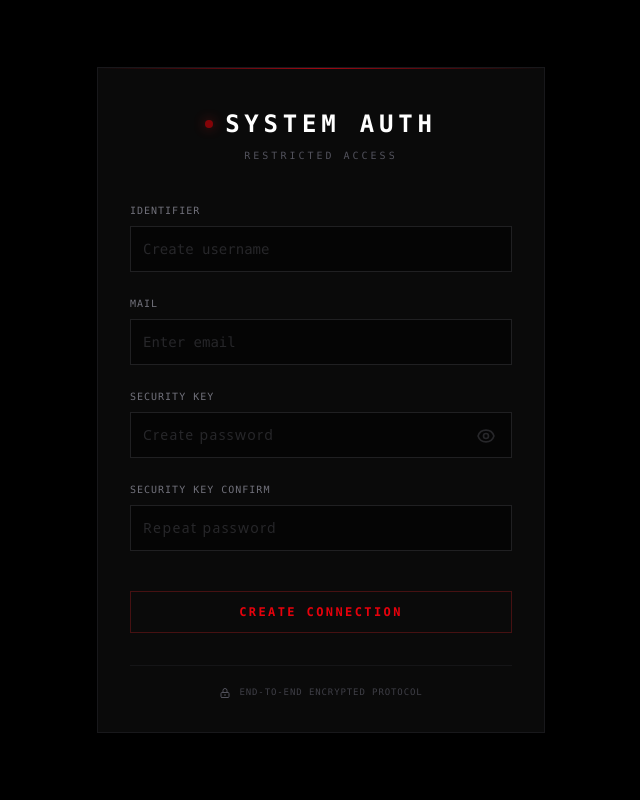
After one commit to Musulmankul05/vanta-note, a Django app: page /signup/ in a window 1280 px wide. The commit adds this page. Shown: the whole page, without its empty margins (319-959 px from the left). Run offline with Django 5.2, Linux system fonts and the light colour scheme; style sheets or scripts are compiled from the project's sources; some libraries are stand-ins or nearby versions.

Commit message:
New commit

```diff
--- a/notes/templates/note-list.html
+++ b/notes/templates/note-list.html
@@ -81,7 +81,7 @@
                 <div class="text-sm font-semibold truncate">Login</div>
                 <div class="text-xs text-zinc-600 truncate group-hover:text-zinc-500">If you have your account</div>
             </button>
-        	<button onclick="location.href='#'" class="w-full text-left p-3 border-l-2
+        	<button onclick="location.href='{% url 'signup' %}'" class="w-full text-left p-3 border-l-2
         	border-lime-800 text-zinc-400 transition-all group">
 
                 <div class="text-sm font-semibold truncate">Sign up</div>
--- a/notes/urls.py
+++ b/notes/urls.py
@@ -4,5 +4,5 @@ from notes import views
 
 urlpatterns = [
     path('', views.note_list_view, name='note-menu'),
-    path('/<int:pk>', views.note_detail_view, name='note-detail'),
+    path('note/<int:pk>', views.note_detail_view, name='note-detail'),
 ]
--- a/notes/views.py
+++ b/notes/views.py
@@ -12,7 +12,7 @@ def note_list_view(request):
 def note_detail_view(request, pk):
     md = markdown.Markdown(extensions=['fenced_code'])
     note = get_object_or_404(Note, pk=pk)
-    note.content = md.convert(note.content)
+    note.content = md.convert(note.decrypt_note(master_key=request.session['master_key']))
 
 
     if request.headers.get("HX-Request"):
--- a/users/admin.py
+++ b/users/admin.py
@@ -5,5 +5,7 @@ from users.models import User
 
 @admin.register(User)
 class UserAdmin(admin.ModelAdmin):
-    fields = ('username', 'first_name', 'last_name', 'email')
+    fields = ('username', 'first_name', 'last_name', 'email', 'is_staff', 'is_active', 'salt')
+    readonly_fields = ('salt',)
     list_display = ('username', 'first_name', 'last_name', 'email')
+    list_filter = ('is_staff', 'is_active')
--- a/users/models.py
+++ b/users/models.py
@@ -4,6 +4,7 @@ from django.db import models
 # Create your models here.
 class User(AbstractUser):
     username = models.CharField(unique=True, max_length=50)
-    first_name = models.CharField(max_length=50)
-    last_name = models.CharField(max_length=50)
+    first_name = models.CharField(max_length=50, null=True, blank=True)
+    last_name = models.CharField(max_length=50, null=True, blank=True)
     email = models.EmailField(unique=True)
+    salt = models.BinaryField(blank=True, null=True)
--- /dev/null
+++ b/users/templates/signup.html
@@ -0,0 +1,107 @@
+{% load static tailwind_tags %}
+
+<!DOCTYPE html>
+<html lang="en">
+<head>
+    <meta charset="UTF-8">
+    <title>Websidian|Signup</title>
+    {% tailwind_css %}
+</head>
+<body class="bg-black text-zinc-400 font-mono antialiased h-screen flex items-center justify-center overflow-hidden">
+
+<!-- Легкое свечение на фоне (опционально) -->
+<div class="absolute inset-0 bg-[radial-gradient(ellipse_at_center,_var(--tw-gradient-stops))] from-red-950/20 via-black to-black -z-10"></div>
+
+<!-- Login Container -->
+<div class="w-full max-w-md bg-[#0a0a0a] border border-zinc-900 shadow-2xl relative p-8">
+
+    <!-- Верхняя красная линия-акцент -->
+    <div class="absolute top-0 left-0 w-full h-[1px] bg-gradient-to-r from-transparent via-red-800 to-transparent"></div>
+
+    <!-- Header -->
+    <div class="text-center mb-10 mt-2">
+        <h1 class="text-2xl font-bold text-white tracking-[0.2em] uppercase flex items-center justify-center gap-3">
+            <span class="w-2 h-2 bg-red-700 rounded-full animate-pulse shadow-[0_0_12px_rgba(185,28,28,0.8)]"></span>
+            System Auth
+        </h1>
+        <p class="text-[10px] text-zinc-600 mt-2 uppercase tracking-[0.3em]">Restricted Access</p>
+    </div>
+
+    <!-- Form -->
+    <form method="post" class="space-y-6">
+        {% csrf_token %}
+
+        <!-- Username Input -->
+        <div class="space-y-2">
+            <label class="block text-[10px] uppercase tracking-widest text-zinc-500">Identifier</label>
+            <input id="username" name="username" type="text" placeholder="Create username"
+                   class="w-full bg-[#050505] text-zinc-200 text-sm placeholder-zinc-800 border border-zinc-800/80 p-3 focus:outline-none focus:border-red-800 focus:ring-1 focus:ring-red-900/30 transition-all rounded-none">
+        </div>
+        <div class="space-y-2">
+            <label for="email" class="block text-[10px] uppercase tracking-widest text-zinc-500">Mail</label>
+            <input id="email" name="email" type="email" placeholder="Enter email"
+                   class="w-full bg-[#050505] text-zinc-200 text-sm placeholder-zinc-800 border border-zinc-800/80 p-3 focus:outline-none focus:border-red-800 focus:ring-1 focus:ring-red-900/30 transition-all rounded-none">
+        </div>
+        <div class="space-y-2">
+            <div class="flex justify-between items-center">
+                <label class="block text-[10px] uppercase tracking-widest text-zinc-500">Security Key</label>
+            </div>
+            <div class="relative">
+            <input id="password1" name="password1" type="password" placeholder="Create password"
+                   class="w-full bg-[#050505] text-zinc-200 text-sm placeholder-zinc-800 border border-zinc-800/80 p-3
+                    focus:outline-none focus:border-red-800 focus:ring-1 focus:ring-red-900/30 transition-all rounded-none
+                    font-sans tracking-widest">
+            <button type="button" id="togglePassword" class="absolute right-4 top-3.5 text-zinc-800 hover:text-zinc-700 transition-colors">
+                <svg xmlns="http://www.w3.org/2000/svg" class="h-5 w-5" fill="none" viewBox="0 0 24 24" stroke="currentColor">
+                    <path stroke-linecap="round" stroke-linejoin="round" stroke-width="2" d="M15 12a3 3 0 11-6 0 3 3 0 016 0z" />
+                    <path stroke-linecap="round" stroke-linejoin="round" stroke-width="2" d="M2.458 12C3.732 7.943 7.523 5 12 5c4.478 0 8.268 2.943 9.542 7-1.274 4.057-5.064 7-9.542 7-4.477 0-8.268-2.943-9.542-7z" />
+                </svg>
+            </button>
+
+            </div>
+        </div>
+        <div class="space-y-2">
+            <div class="flex justify-between items-center">
+                <label class="block text-[10px] uppercase tracking-widest text-zinc-500">Security Key Confirm</label>
+            </div>
+            <input id="password2" name="password2" type="password" placeholder="Repeat password"
+                   class="w-full bg-[#050505] text-zinc-200 text-sm placeholder-zinc-800 border border-zinc-800/80 p-3
+                    focus:outline-none focus:border-red-800 focus:ring-1 focus:ring-red-900/30 transition-all rounded-none
+                    font-sans tracking-widest">
+        </div>
+
+        <!-- Action Button -->
+        <button type="submit"
+                class="w-full mt-4 bg-transparent border border-red-900/50 text-red-600 hover:text-white hover:bg-red-900/40 hover:border-red-700 p-3 text-xs uppercase tracking-[0.2em] font-bold transition-all group">
+            Create Connection
+        </button>
+
+    </form>
+
+    <div class="mt-8 border-t border-zinc-900/80 pt-5 text-center">
+        <p class="text-[9px] text-zinc-700 uppercase tracking-widest flex items-center justify-center gap-2">
+            <svg class="w-3 h-3 text-zinc-600" fill="none" viewBox="0 0 24 24" stroke="currentColor">
+                <path stroke-linecap="round" stroke-linejoin="round" stroke-width="2"
+                      d="M12 15v2m-6 4h12a2 2 0 002-2v-6a2 2 0 00-2-2H6a2 2 0 00-2 2v6a2 2 0 002 2zm10-10V7a4 4 0 00-8 0v4h8z"/>
+            </svg>
+            End-to-end encrypted protocol
+        </p>
+    </div>
+
+</div>
+</body>
+<script>
+    document.addEventListener('DOMContentLoaded', () => {
+            const togglePassword = document.getElementById('togglePassword');
+            const passwordInput = document.getElementById('password1');
+
+            if (togglePassword && passwordInput) {
+                togglePassword.addEventListener('click', () => {
+                    const type = passwordInput.getAttribute('type') === 'password1' ? 'text' : 'password1';
+                    passwordInput.setAttribute('type', type);
+                    togglePassword.classList.toggle('text-zinc-700');
+                });
+            }
+        });
+</script>
+</html>
--- a/users/urls.py
+++ b/users/urls.py
@@ -4,5 +4,6 @@ from users import views
 
 urlpatterns = [
     path('auth/', views.LoginUserView.as_view(), name='login'),
+    path('signup/', views.SignupView.as_view(), name='signup'),
     path('logout/', views.logout_view, name='logout'),
 ]
--- a/users/views.py
+++ b/users/views.py
@@ -1,6 +1,12 @@
+import os
+
 from django.contrib.auth import logout
 from django.contrib.auth.views import LoginView
-from django.shortcuts import redirect
+from django.shortcuts import redirect, render
+from django.urls import reverse_lazy
+from django.views import View
+
+from websidian.security import get_fernet_key
 
 from users.models import User
 
@@ -9,18 +15,48 @@ def logout_view(request):
     logout(request)
     return redirect('note-menu')
 
+
 class LoginUserView(LoginView):
     template_name = 'login.html'
     model = User
     success_url = "note-menu"
+
     def post(self, request, *args, **kwargs):
         email_or_phone = request.POST.get('email')
         password = request.POST.get('password')
         try:
             user = User.objects.get(email=email_or_phone)
+            key = get_fernet_key(password, user.salt)
             request.POST = request.POST.copy()
             request.POST['username'] = user.username
             request.POST['password'] = password
+            request.session['master_key'] = key.decode()
         except User.DoesNotExist:
             pass
         return super().post(request, *args, **kwargs)
+
+
+class SignupView(View):
+    template_name = 'signup.html'
+    model = User
+    success_url = reverse_lazy('login')
+
+    def get(self, request):
+        return render(request, self.template_name)
+
+    def post(self, request):
+        username = request.POST.get("username")
+
+        existing_user = User.objects.filter(username=username).first()
+        if existing_user:
+            if existing_user.is_active:
+                return render(request, self.template_name, {"error": "Пользователь с таким именем уже существует."})
+            else:
+                existing_user.delete()
+
+        user = User(username=request.POST.get("username"),
+                    email=request.POST.get("email"),
+                    password = request.POST.get("password1"),
+                    salt = os.urandom(16))
+        user.save()
+        return redirect('login')
```
Also changed, not shown: notes/models.py (+14 -0 lines), websidian/security.py (added, +14 -0 lines), db.sqlite3.
